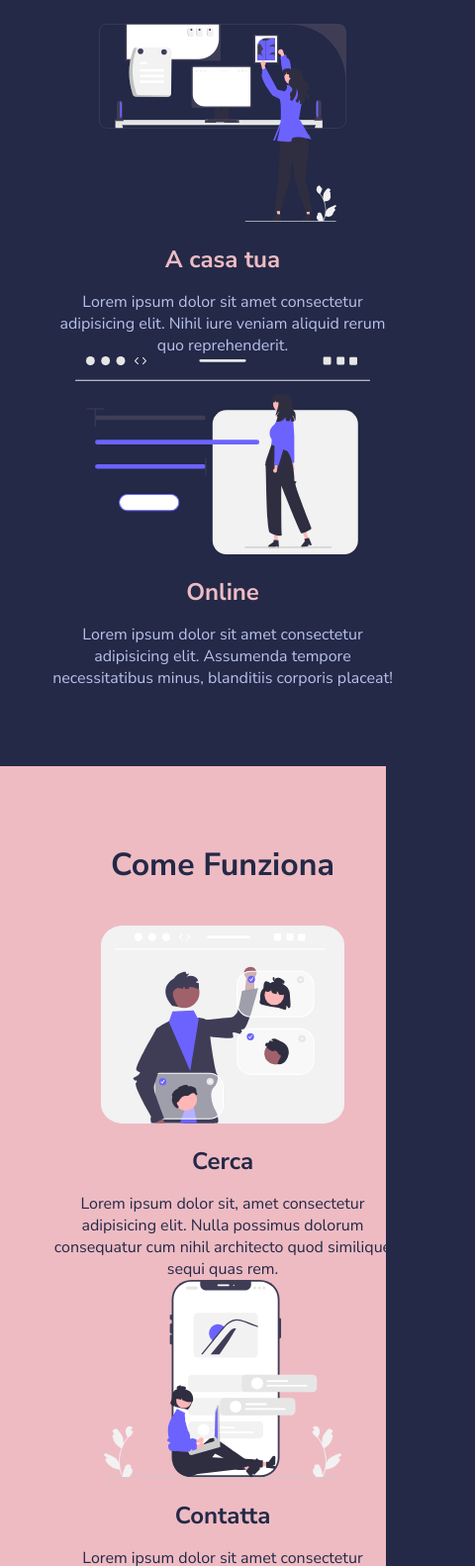
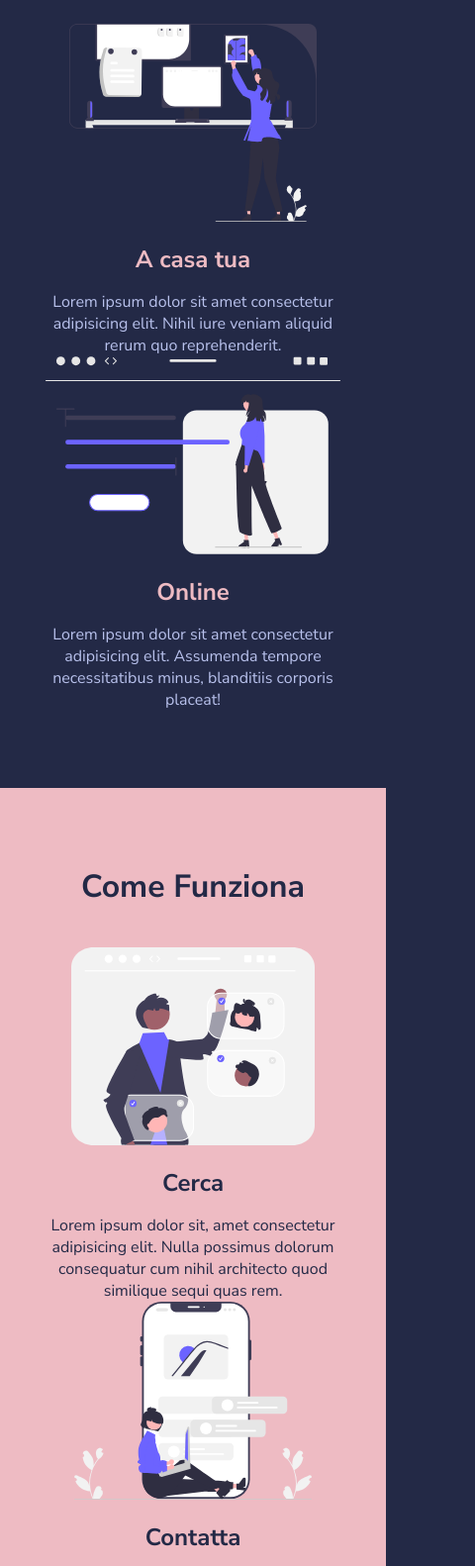
Before and after one commit to mikaeltreppo/html-css-resp-wannabe, a plain HTML site: page index.html in a window 390 px wide. Shown: the part 239-1821 px from the top of the page at 99% size, 480 px wide, since content can reach past the window. Drawn offline with Linux system fonts and the light colour scheme.

Commit message:
480 px finito

```diff
--- a/css/style.css
+++ b/css/style.css
@@ -139,7 +139,7 @@ img {
         padding: 30px;
         margin: auto;
         text-align: center;
-        padding-left: 0px;
+        width: 100%;
     }
 
     .row {
@@ -150,15 +150,15 @@ img {
     }
 
     .steps .col {
-        width: 100vw;
+        width: 100%;
     }
 
     .lessons .col {
-        width: 100vw;
+        width: 100%;
     }
 
     .why-us.col {
-        width: 100vw;
+        width: 100%;
     }
 
     .why-us .col-right {
```
